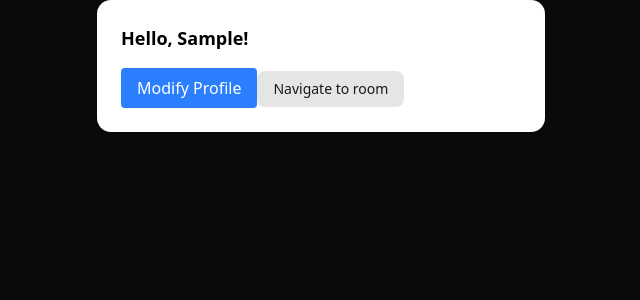
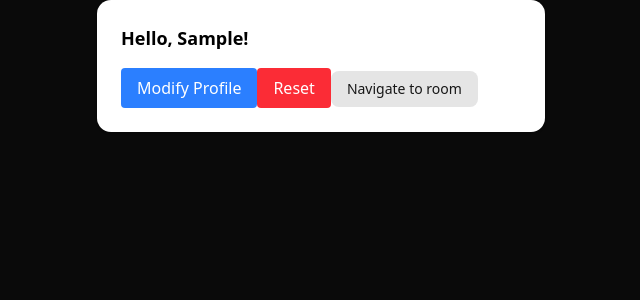
Before and after one commit to 05sanjaykumar/Peer-Drop, a React (Vite) app in the folder client/: page /profile in a window 1280 px wide. Both pictures are taken after typing "Sample" into the empty fields and a click on the button "Save Profile". Shown: the top 300 px of the page, without its empty margins (319-959 px from the left). Built offline with nearby package versions, Linux system fonts and the light colour scheme.

Commit message:
refactor: Added Reset for profile and updated Rooms.tsx

```diff
--- a/client/src/App.tsx
+++ b/client/src/App.tsx
@@ -2,6 +2,7 @@ import { Routes, Route } from "react-router-dom";
 import LandingPage from "./pages/LandingPage";
 import { ThemeProvider } from "./components/theme-provider";
 import  ProfileSetup  from "@/pages/ProfileSetup";
+import Rooms from "./pages/Rooms";
 
 function App() {
 
@@ -10,6 +11,7 @@ function App() {
       <Routes>
         <Route path="/" element={<LandingPage />} />
         <Route path="/profile" element={<ProfileSetup/>}/>
+        <Route path="/rooms" element={<Rooms/>}/>
       </Routes>
     </ThemeProvider>
   )
--- a/client/src/pages/ProfileSetup.tsx
+++ b/client/src/pages/ProfileSetup.tsx
@@ -37,10 +37,18 @@ export default function ProfileSetup() {
     setEditing(true);
   };
 
+  const handleReset = async ()=>{
+      await db.profiles.delete("me");
+      setProfile(null);
+      setEditing(true);
+      setName("");
+
+  }
+
   const navigateToRoom = ()=>{
     if (profile)
     {
-         navigate("/room");
+         navigate("/rooms");
     }
   }
 
@@ -50,12 +58,23 @@ export default function ProfileSetup() {
         <>
           <h2 className="text-lg font-bold text-black">Hello, {profile.name}!</h2>
           {!editing && (
+            <div>
               <button
                 className="mt-4 bg-blue-500 text-white px-4 py-2 rounded"
                 onClick={handleEdit}
                 >
                 Modify Profile
               </button>
+              <button className="mt-4 bg-red-500 text-white px-4 py-2 rounded"
+              onClick={handleReset}
+              >
+                Reset
+              </button>
+              <Button onClick={navigateToRoom}>
+                Navigate to room
+              </Button>
+            </div>
+
           )}
         </>
       ) : (
@@ -78,9 +97,7 @@ export default function ProfileSetup() {
           </button>
         </div>
       )}
-      <Button onClick={navigateToRoom}>
-        Navigate to room
-      </Button>
+
     </div>
   );
 }
--- /dev/null
+++ b/client/src/pages/Rooms.tsx
@@ -0,0 +1,24 @@
+import React, { useEffect } from 'react'
+import { db } from '@/lib/db'
+import { useNavigate } from 'react-router-dom'
+const Rooms = () => {
+    const navigate = useNavigate()
+    useEffect(() => {
+        const loadProfile = async()=>{
+            const saved = await db.profiles.get('me')
+            if(!saved){
+                alert('User not save and redirecting to profile page')
+                navigate('/profile')
+            }
+        }
+        loadProfile()
+    }, [])
+
+  return (
+    <div>
+        <h1 className='text-white'>This is rooms</h1>
+    </div>
+  )
+}
+
+export default Rooms
```
Lines whose indentation alone changed are shown as unchanged.
